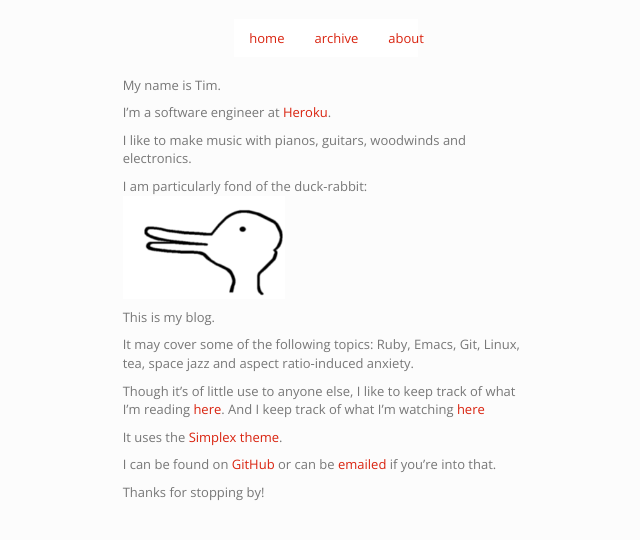
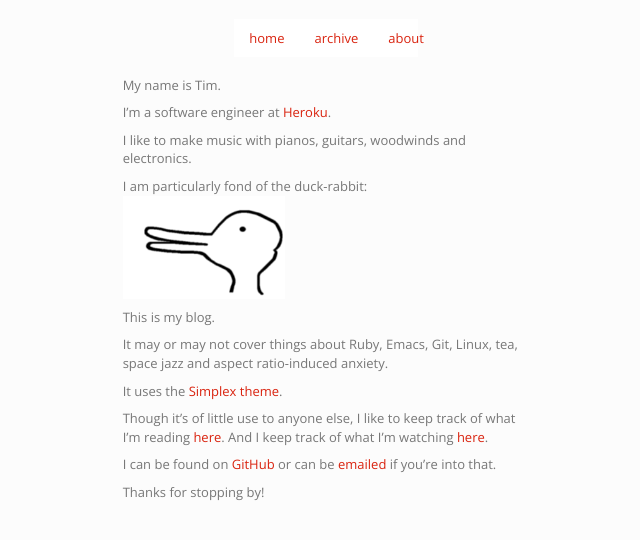
Before and after one commit to imtayadeway/imtayadeway.github.io, a Jekyll site: the page built from about/index.md, in a window 1280 px wide. Shown: the top 540 px of the page, without its empty margins (314-954 px from the left). Built offline with Jekyll 4.4.1, drawn with Linux system fonts in a browser that asks for light colours.

Commit message:
About tweaks

```diff
--- a/about/index.md
+++ b/about/index.md
@@ -14,12 +14,12 @@ I am particularly fond of the duck-rabbit:
 
 This is my blog.
 
-It may cover some of the following topics: Ruby, Emacs, Git, Linux,
-tea, space jazz and aspect ratio-induced anxiety.
-
-Though it's of little use to anyone else, I like to keep track of what I'm reading [here](/reading-list). And I keep track of what I'm watching [here](/film)
+It may or may not cover things about Ruby, Emacs, Git, Linux, tea,
+space jazz and aspect ratio-induced anxiety.
 
 It uses the [Simplex theme](https://bootswatch.com/simplex).
+
+Though it's of little use to anyone else, I like to keep track of what I'm reading [here](/reading-list). And I keep track of what I'm watching [here](/film).
 
 I can be found on [GitHub] or can be [emailed] if you're into that.
 
```
